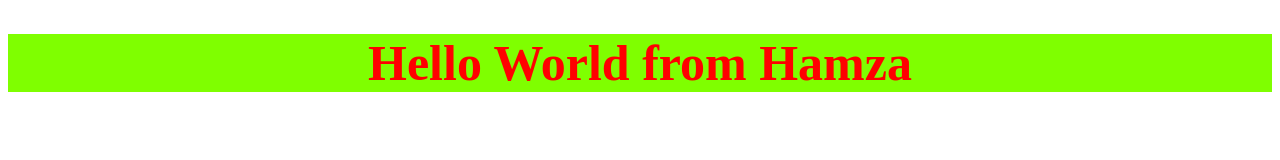
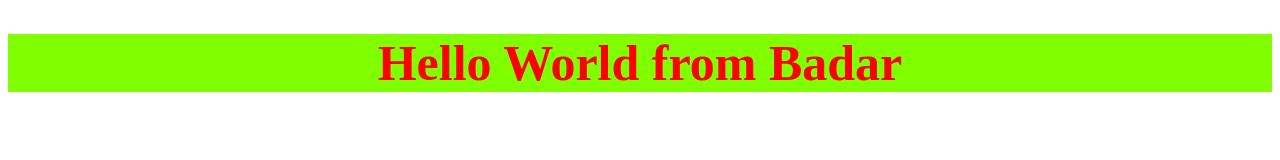
Before and after one commit to HamzaAhmedSheikh/bootcamp2020byHamza, a plain HTML site: page index.html in a window 1280 px wide. Drawn offline with Linux system fonts and the light colour scheme.

Commit message:
Updated index.html

```diff
--- a/index.html
+++ b/index.html
@@ -16,7 +16,7 @@
 </head>
 <body>
     <div>
-      <h1> Hello World from Hamza </h1>
+      <h1> Hello World from Badar </h1>
     </div>
 </body>
 </html>
```
